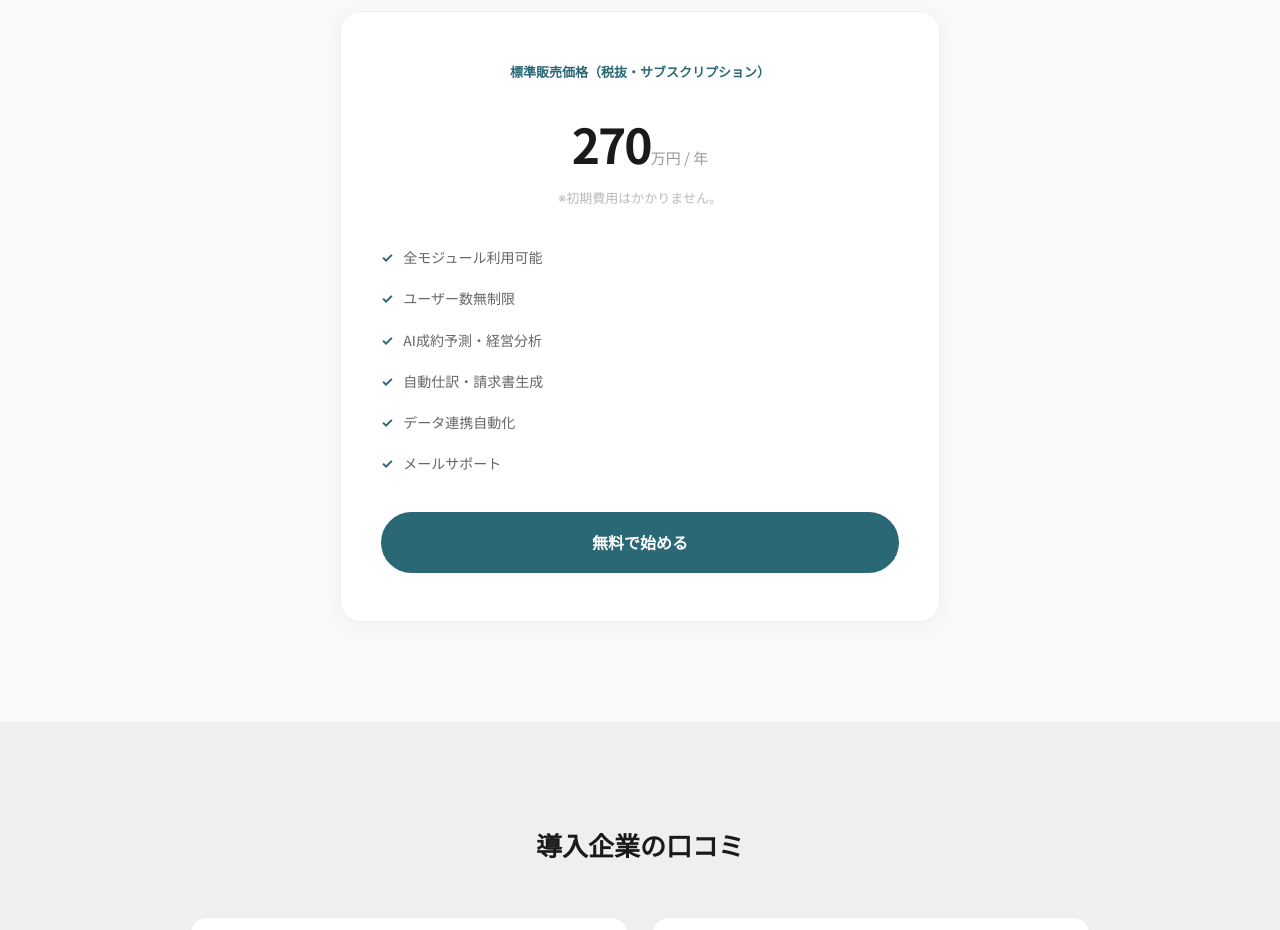
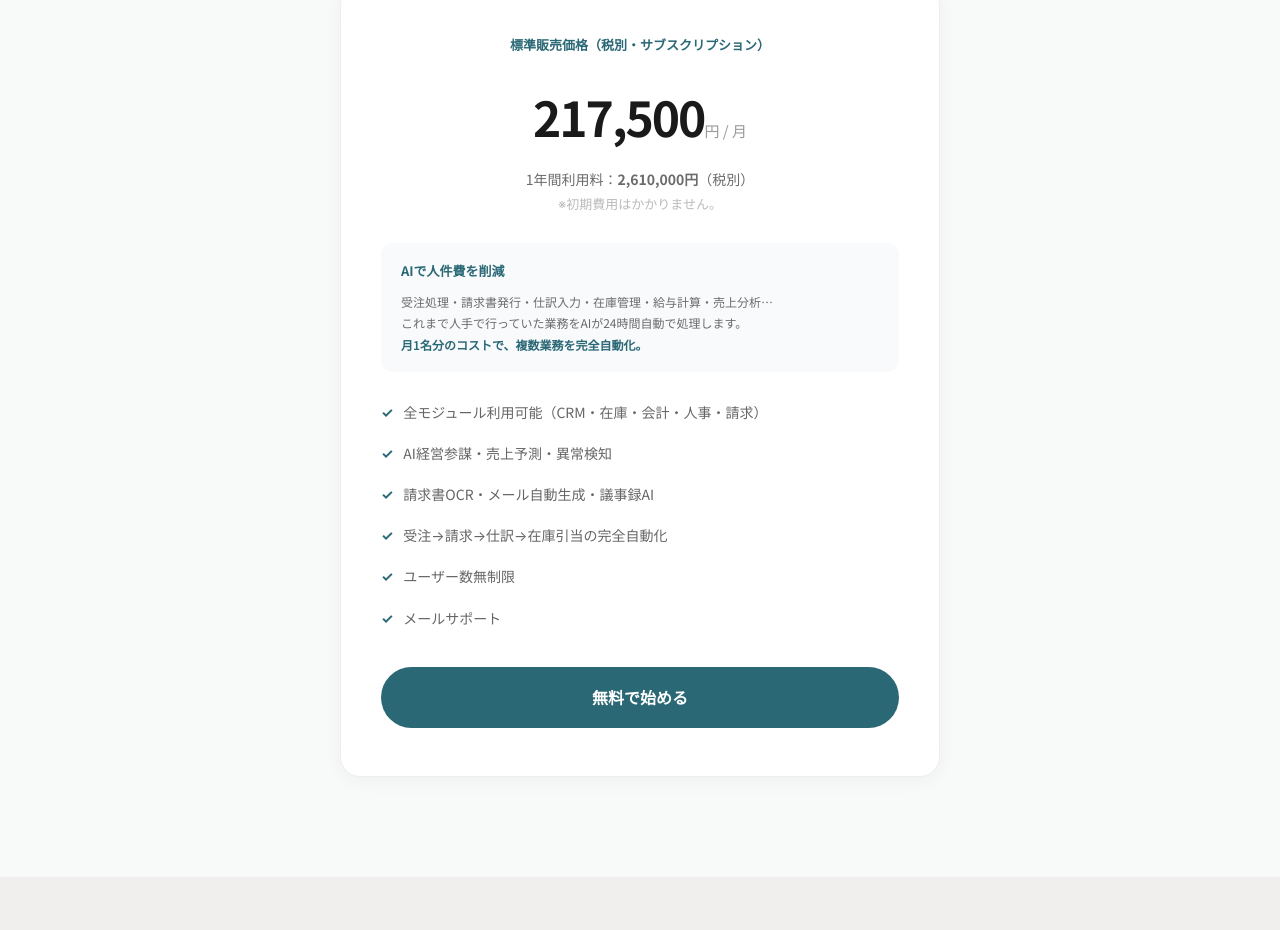
Before and after one commit to peaksmarketing/operai, a Next.js app: page / in a window 1280 px wide. Shown: the part 3440-4370 px from the top of the page. Built offline with nearby package versions, Linux system fonts and the light colour scheme.

Commit message:
料金更新・口コミ社名変更・Supabase DB完全連携

```diff
--- a/app/page.js
+++ b/app/page.js
@@ -31,8 +31,8 @@ const faqs = [
 ];
 
 const reviews = [
-  { name: "株式会社A 様", text: "Excel管理から脱却したくてOperaiを導入しました。受注から請求書・仕訳が自動生成されるので、経理の二重入力がゼロに。月次決算が3日で終わるようになり、経営判断のスピードが格段に上がりました。" },
-  { name: "B商事 様", text: "以前は営業・在庫・経理がバラバラのシステムで、数字の突き合わせに毎月丸一日かかっていました。Operai導入後はすべてが一画面で見えるので、在庫切れや入金漏れにすぐ気づけるようになりました。" },
+  { name: "和菜七尾 様", text: "Excel管理から脱却したくてOperaiを導入しました。受注から請求書・仕訳が自動生成されるので、経理の二重入力がゼロに。月次決算が3日で終わるようになり、経営判断のスピードが格段に上がりました。" },
+  { name: "うしいち 様", text: "以前は営業・在庫・経理がバラバラのシステムで、数字の突き合わせに毎月丸一日かかっていました。Operai導入後はすべてが一画面で見えるので、在庫切れや入金漏れにすぐ気づけるようになりました。" },
 ];
 
 export default function TopPage() {
@@ -173,16 +173,25 @@ export default function TopPage() {
       <section id="price" className={s.topPricing}>
         <div className={s.topPricingInner}>
           <div className={s.topSectionTitle}><h2>料金</h2></div>
-          <div className={s.topSectionSub}>まずは使って実感してほしいから、<br />料金はシンプルかつ明瞭に。<br />導入しやすい価格で、経営の<br />効率化と自動化を実現できます。</div>
+          <div className={s.topSectionSub}>AIが営業・在庫・会計・人事のすべてを自動処理。<br />人がやっていた業務をAIが代行するから、<br />人件費の大幅削減と業務効率化を同時に実現します。</div>
           <div className={s.topPriceCard}>
-            <div style={{ fontSize: 13, fontWeight: 600, color: P, marginBottom: 16 }}>標準販売価格（税抜・サブスクリプション）</div>
+            <div style={{ fontSize: 13, fontWeight: 600, color: P, marginBottom: 16 }}>標準販売価格（税別・サブスクリプション）</div>
             <div>
-              <span className={s.topPriceAmount}>270</span>
-              <span className={s.topPriceUnit}>万円 / 年</span>
+              <span className={s.topPriceAmount}>217,500</span>
+              <span className={s.topPriceUnit}>円 / 月</span>
             </div>
+            <div style={{ fontSize: 14, color: "var(--text-secondary)", marginTop: 8 }}>1年間利用料：<span style={{ fontWeight: 700 }}>2,610,000円</span>（税別）</div>
             <div className={s.topPriceNote}>※初期費用はかかりません。</div>
+            <div style={{ margin: "20px 0", padding: "16px 20px", background: P + "08", borderRadius: 12, textAlign: "left" }}>
+              <div style={{ fontSize: 13, fontWeight: 700, color: P, marginBottom: 8 }}>AIで人件費を削減</div>
+              <div style={{ fontSize: 12, color: "var(--text-secondary)", lineHeight: 1.8 }}>
+                受注処理・請求書発行・仕訳入力・在庫管理・給与計算・売上分析…<br />
+                これまで人手で行っていた業務をAIが24時間自動で処理します。<br />
+                <span style={{ fontWeight: 600, color: P }}>月1名分のコストで、複数業務を完全自動化。</span>
+              </div>
+            </div>
             <ul className={s.topPriceFeatures}>
-              {["全モジュール利用可能", "ユーザー数無制限", "AI成約予測・経営分析", "自動仕訳・請求書生成", "データ連携自動化", "メールサポート"].map(f => (
+              {["全モジュール利用可能（CRM・在庫・会計・人事・請求）", "AI経営参謀・売上予測・異常検知", "請求書OCR・メール自動生成・議事録AI", "受注→請求→仕訳→在庫引当の完全自動化", "ユーザー数無制限", "メールサポート"].map(f => (
                 <li key={f}>{f}</li>
               ))}
             </ul>
```
Also changed, not shown: 新規 テキスト ドキュメント.txt (deleted).
